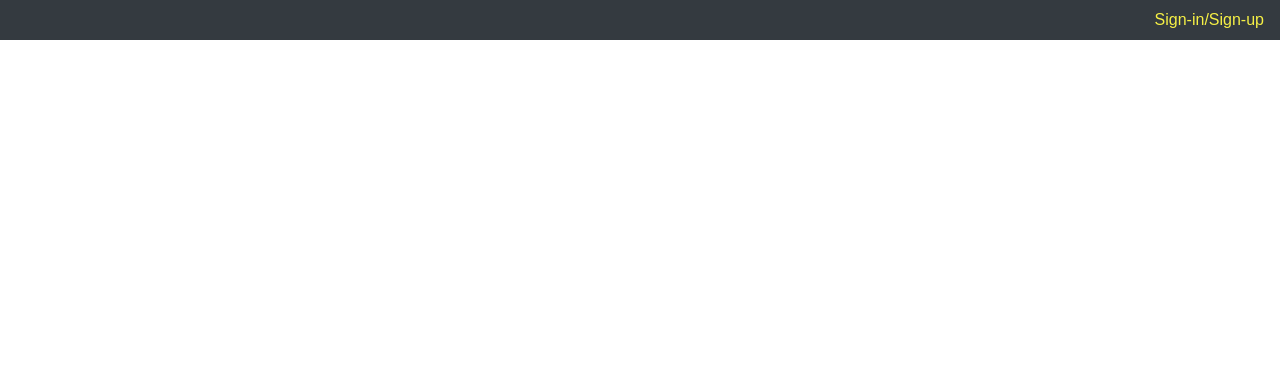
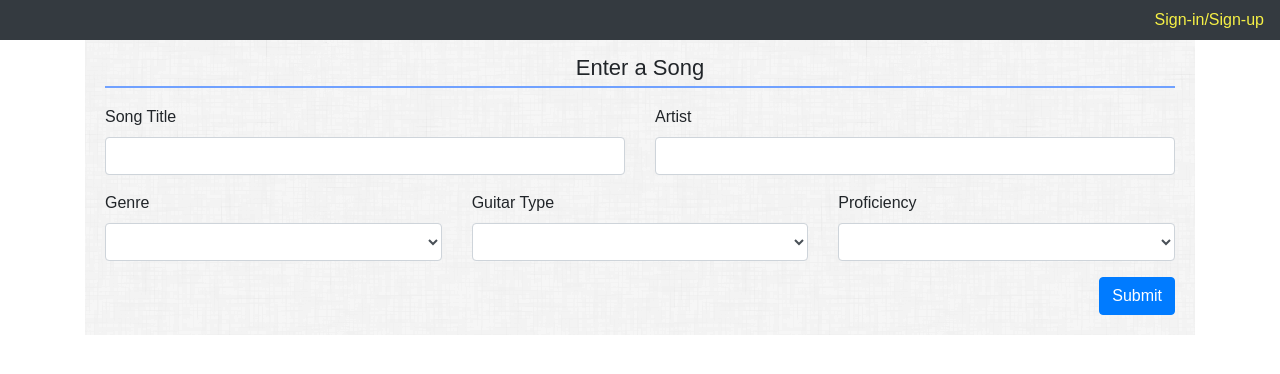
Before and after one commit to spbryan/my-guitar-hub, a React (Create React App) app in the folder client/: page /songInput in a window 1280 px wide. Shown: the top 374 px of the page. Built offline with nearby package versions, Linux system fonts and the light colour scheme.

Commit message:
add update delete form feature

```diff
--- a/client/src/App.js
+++ b/client/src/App.js
@@ -12,7 +12,7 @@ import Container from 'react-bootstrap/Container';
 // import logo from "./logo.svg";
 import Navigation from "./components/Navigation";
 import NavLogin from "./components/NavLogin";
-import SongForm from "./components/SongForm";
+import SongInput from "./components/SongInput";
 import LoginScreen from "./pages/LoginScreen";
 import Home from "./pages/Home";
 import Gear from "./pages/Gear";
@@ -72,7 +72,7 @@ class App extends Component {
             <Route exact path="/practice" render={() => <Practice updateWhichNav={this.updateWhichNav}/>} />
             <Route exact path="/reference" render={() => <Reference updateWhichNav={this.updateWhichNav}/>} />
             <Route exact path="/theory" render={() => <Theory updateWhichNav={this.updateWhichNav}/>} />
-            <Route exact path="/songform" render={() => <SongForm updateWhichNav={this.updateWhichNav}/>} />
+            <Route exact path="/songInput" render={() => <SongInput updateWhichNav={this.updateWhichNav}/>} />
             <Route exact path="/song" render={(props) => <Song {...props}/>}/>
             {/* <Route exact path="/home" render={() => <Home updateWhichNav={this.updateWhichNav} />} />
               <Route exact path="/loginscreen" component={LoginScreen} />
--- /dev/null
+++ b/client/src/components/SongInput/index.js
@@ -0,0 +1,155 @@
+/********************************
+  * Song Form
+  *
+  * @author Sean Bryan
+  *
+  * 2019-10-16
+  ********************************/
+
+import React, { Component } from 'react';
+import API from "../../utils/API";
+import { Redirect } from 'react-router-dom';
+import Form from "react-bootstrap/Form";
+import Button from "react-bootstrap/Button";
+import Row from "react-bootstrap/Row";
+import Col from "react-bootstrap/Col";
+
+class SongInput extends Component {
+  // constructor(props) {
+  //   super(props);
+  // }
+
+  state = {
+    userId: '',
+    title: '',
+    artist: '',
+    genre: '',
+    guitarType: '',
+    proficiencyRating: '',
+    redirect: false
+  };
+
+  componentDidMount() {
+    this.setState({
+      userId: sessionStorage.userID,
+      redirect: false
+    })
+  }
+
+  redirectLocation = '';
+
+  handleInputChange = event => {
+    console.log('handle input change on login: ' + event.target.name + ' ' + event.target.value);
+    this.setState({ [event.target.name]: event.target.value });
+  }
+
+  handleFormSubmit = event => {
+    event.preventDefault();
+    API.addSong(this.state)
+      .then(res => {
+        console.log(res.data);
+        this.redirectLocation = '/playlist';
+        this.setState({ redirect: true });  // causes a re-render so put it last
+      })
+      .catch(err => {
+        console.log("in catch for submit song form");
+        console.log(err);
+        this.redirectLocation = '/authfailure';
+        this.setState({ redirect: true });   // causes a re-render so put it last
+      });
+  }
+
+  render() {
+    if (this.state.redirect) {
+      return <Redirect to={this.redirectLocation} />;
+    }
+    return (
+      <div className="inner-container">
+        <h2 align="center" className="header">
+          Enter a Song
+        </h2>
+        <Row>
+          <Col>
+            <Form.Row>
+              <Form.Group as={Col} controlId="formGridTitle">
+                <Form.Label>Song Title</Form.Label>
+                <Form.Control type="title" name="title" placeholder={this.state.title} onChange={this.handleInputChange} />
+              </Form.Group>
+            </Form.Row>
+          </Col>
+          <Col>
+            <Form.Row>
+              <Form.Group as={Col} controlId="formGridArtist">
+                <Form.Label>Artist</Form.Label>
+                <Form.Control type="artist" name="artist" placeholder={this.state.artist} onChange={this.handleInputChange} />
+              </Form.Group>
+            </Form.Row>
+          </Col>
+        </Row>
+        <Row>
+          <Col>
+            <Form.Row>
+              <Form.Group as={Col} controlId="formGridGenre">
+                <Form.Label>Genre</Form.Label>
+                <Form.Control as="select" name="genre" onChange={this.handleInputChange}>
+                  <option>{this.state.genre}</option>
+                  <option>Rock</option>
+                  <option>Metal</option>
+                  <option>Country</option>
+                  <option>Pop</option>
+                  <option>Folk</option>
+                  <option>Alternative</option>
+                  <option>Punk</option>
+                  <option>Blues</option>
+                  <option>Jazz</option>
+                  <option>Other</option>
+                </Form.Control>
+              </Form.Group>
+            </Form.Row>
+          </Col>
+          <Col>
+            <Form.Row>
+              <Form.Group as={Col} controlId="formGridGuitarType">
+                <Form.Label>Guitar Type</Form.Label>
+                <Form.Control as="select" name="guitarType" onChange={this.handleInputChange}>
+                  <option>{this.state.guitar_type}</option>
+                  <option>Electric</option>
+                  <option>Acoustic</option>
+                  <option>Ukulele</option>
+                  <option>Banjo</option>
+                  <option>Other</option>
+                </Form.Control>
+              </Form.Group>
+            </Form.Row>
+          </Col>
+          <Col>
+            <Form.Row>
+              <Form.Group as={Col} controlId="formGridGuitarType">
+                <Form.Label>Proficiency</Form.Label>
+                <Form.Control as="select" name="proficiencyRating" onChange={this.handleInputChange}>
+                  <option>{this.state.proficiency}</option>
+                  <option>Novice</option>
+                  <option>Intermediate</option>
+                  <option>Advanced</option>
+                  <option>Expert</option>
+                  <option>Master</option>
+                </Form.Control>
+              </Form.Group>
+            </Form.Row>
+          </Col>
+        </Row>
+        <Row>
+          <Col className="form-button" align="right">
+            <Button
+              type="button"
+              className="new-btn ml-4"
+              onClick={this.handleFormSubmit}>Submit</Button>
+          </Col>
+        </Row>
+      </div>
+    );
+  }
+
+}
+
+export default SongInput;
--- a/client/src/components/SongForm/index.js
+++ b/client/src/components/SongUpdate/index.js
@@ -14,13 +14,19 @@ import Button from "react-bootstrap/Button";
 import Row from "react-bootstrap/Row";
 import Col from "react-bootstrap/Col";
 
-class SongForm extends Component {
-  // constructor(props) {
-  //   super(props);
-  // }
+class SongUpdate extends Component {
+  constructor(props) {
+    super(props);
+  }
+
+  // spb{"musicLinks":[],"videoLinks":[],"instructLinks":[],"tabLinks":[],
+  // "_id":"5db4b77616c4c91b04fc83f4","userId":"5db4945f6649102fc4f519f0",
+  // "title":"If You Could Read My Mind","artist":"Gordon Lightfoot",
+  // "genre":"Folk","guitarType":"Acoustic","proficiencyRating":"Master","__v":0}
 
   state = {
     userId: '',
+    _id: '',
     title: '',
     artist: '',
     genre: '',
@@ -29,9 +35,17 @@ class SongForm extends Component {
     redirect: false
   };
 
+
   componentDidMount() {
+    console.log("spb" + JSON.stringify(this.props.data));
     this.setState({
-      userId: sessionStorage.userID,
+      userId: this.props.data.userId,
+      _id: this.props.data._id,
+      title: this.props.data.title,
+      artist: this.props.data.artist,
+      genre: this.props.data.genre,
+      guitarType: this.props.data.guitarType,
+      proficiencyRating: this.props.data.proficiencyRating,
       redirect: false
     })
   }
@@ -59,15 +73,31 @@ class SongForm extends Component {
       });
   }
 
+  handleDelete = event => {
+    event.preventDefault();
+    API.deleteSong(this.state._id)
+      .then(res => {
+        console.log(res.data);
+        this.redirectLocation = '/playlist';
+        this.setState({ redirect: true });  // causes a re-render so put it last
+      })
+      .catch(err => {
+        console.log("in catch for submit song form");
+        console.log(err);
+        this.redirectLocation = '/authfailure';
+        this.setState({ redirect: true });   // causes a re-render so put it last
+      });
+  }
+
   render() {
     if (this.state.redirect) {
       return <Redirect to={this.redirectLocation} />;
     }
     return (
       <div className="inner-container">
-        <h2 align="center" className="header">
+        {/* <h2 align="center" className="header">
           Enter a Song
-        </h2>
+        </h2> */}
         <Row>
           <Col>
             <Form.Row>
@@ -112,7 +142,7 @@ class SongForm extends Component {
               <Form.Group as={Col} controlId="formGridGuitarType">
                 <Form.Label>Guitar Type</Form.Label>
                 <Form.Control as="select" name="guitarType" onChange={this.handleInputChange}>
-                  <option>{this.state.guitar_type}</option>
+                  <option>{this.state.guitarType}</option>
                   <option>Electric</option>
                   <option>Acoustic</option>
                   <option>Ukulele</option>
@@ -127,7 +157,7 @@ class SongForm extends Component {
               <Form.Group as={Col} controlId="formGridGuitarType">
                 <Form.Label>Proficiency</Form.Label>
                 <Form.Control as="select" name="proficiencyRating" onChange={this.handleInputChange}>
-                  <option>{this.state.proficiency}</option>
+                  <option>{this.state.proficiencyRating}</option>
                   <option>Novice</option>
                   <option>Intermediate</option>
                   <option>Advanced</option>
@@ -143,7 +173,11 @@ class SongForm extends Component {
             <Button
               type="button"
               className="new-btn ml-4"
-              onClick={this.handleFormSubmit}>Submit</Button>
+              onClick={this.handleFormSubmit}>Update</Button>
+            <Button
+              type="button"
+              className="new-btn ml-4"
+              onClick={this.handleDelete}>Delete</Button>
           </Col>
         </Row>
       </div>
@@ -152,4 +186,4 @@ class SongForm extends Component {
 
 }
 
-export default SongForm;
+export default SongUpdate;
--- a/client/src/pages/Playlist.js
+++ b/client/src/pages/Playlist.js
@@ -43,7 +43,7 @@ class Playlist extends Component {
     handleOpenForm = event => {
         event.preventDefault();
         // console.log("<debug> session storage" + JSON.stringify(sessionStorage));
-        this.redirectLocation = '/songform';
+        this.redirectLocation = '/songinput';
         this.setState({ redirect: true });  // causes a re-render so put it last
     };
 
@@ -77,15 +77,15 @@ class Playlist extends Component {
                             <h1>Playlist</h1>
                         </Col>
                     </Row>
+                    <SongTable data={this.state.songData} />
                     <Row>
-                        <Col align="center">
+                        <Col align="right">
                             <Button
                                 type="button"
                                 className="new-btn ml-4"
                                 onClick={this.handleOpenForm}>Add New Song</Button>
                         </Col>
                     </Row>
-                    <SongTable data={this.state.songData} />
                 </Container>
             </div>
         );
--- a/client/src/pages/Song.js
+++ b/client/src/pages/Song.js
@@ -10,6 +10,7 @@ import { Redirect } from 'react-router-dom';
 import Container from 'react-bootstrap/Container';
 import Col from 'react-bootstrap/Col';
 import Row from 'react-bootstrap/Row';
+import SongUpdate from "../components/SongUpdate";
 import Button from "react-bootstrap/Button";
 import con from "../utils/const";
 import API from "../utils/API";
@@ -31,7 +32,7 @@ class Song extends Component {
         // })
         // this.getSongs();
         console.log("Test");
-        console.log("this.props.location: " +  JSON.stringify(this.props.location.state.song)); //&& this.props.location.state.referrer");
+        // console.log("this.props.location: " +  JSON.stringify(this.props.location.state.song)); //&& this.props.location.state.referrer");
     }
 
     state = {
@@ -70,9 +71,10 @@ class Song extends Component {
                 <Container id="container">
                     <Row>
                         <Col align="center">
-                            <h1>Song</h1>
+                            <h1>{this.props.location.state.song.title}</h1>
                         </Col>
                     </Row>
+                    <SongUpdate data={this.props.location.state.song} />
                     {/* <Row>
                         <Col align="center">
                             <Button
```
Also changed, not shown: client/src/components/SongTable/index.js (+6 -8 lines).
